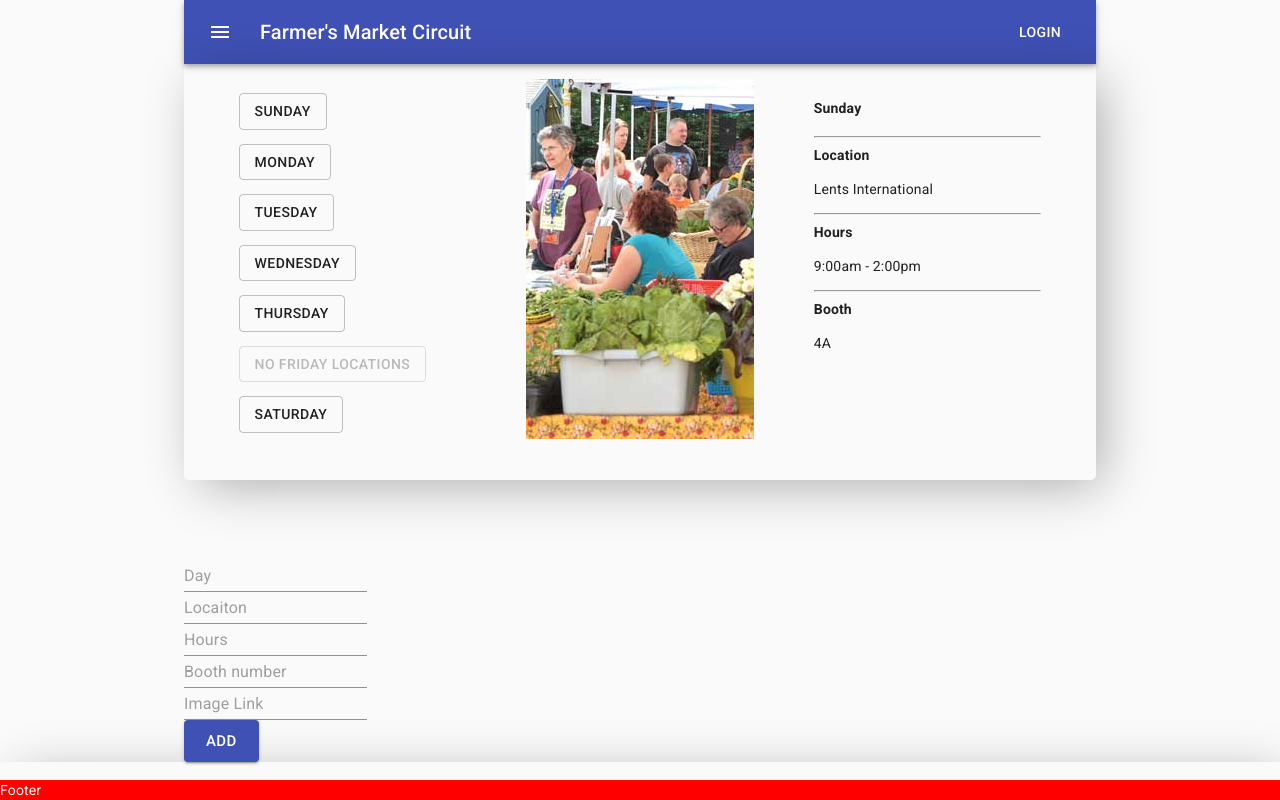
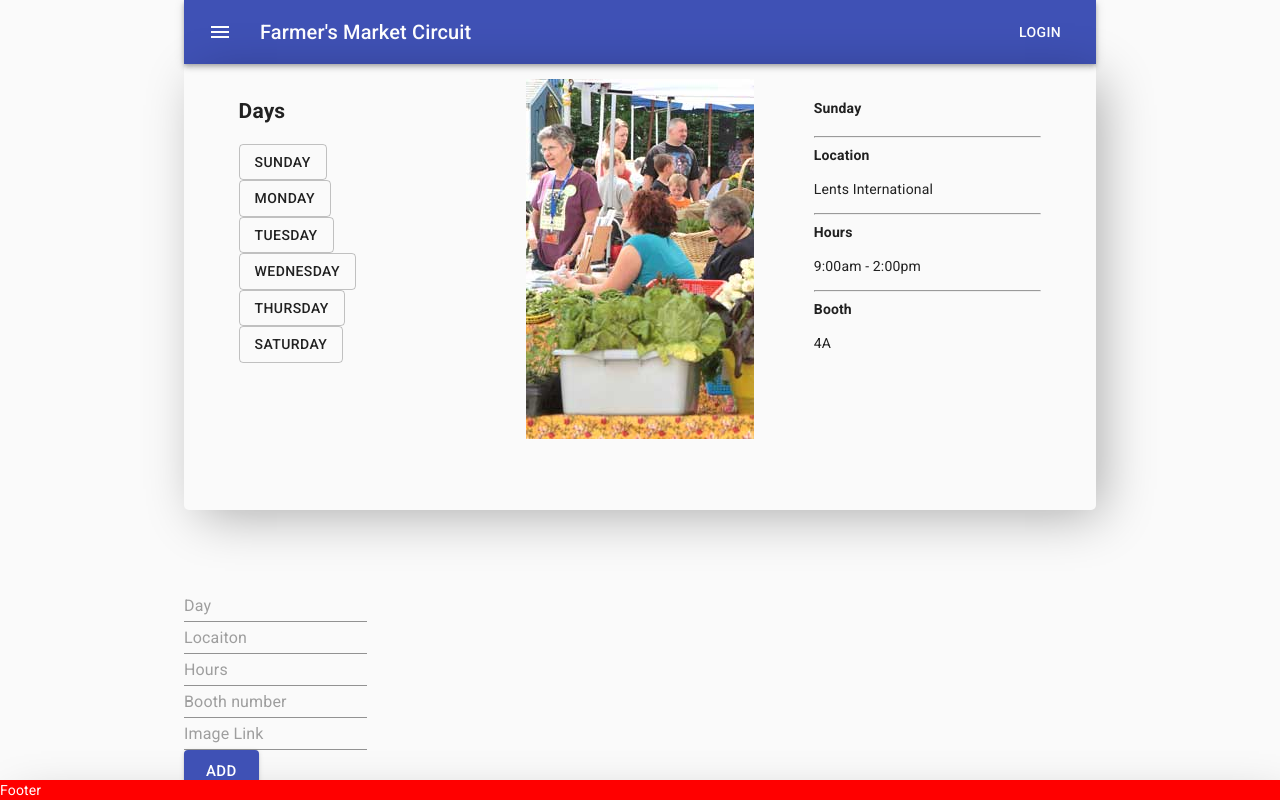
Before and after one commit to dustatron/farmers-market, a React (Create React App) app: page / in a window 1280 px wide. Shown: the top 800 px of the page. Built offline with nearby package versions, Linux system fonts and the light colour scheme.

Commit message:
add working functionality for add a day to redux.
co-authored-by: Patrick Kille <59419677+PRKille@users.noreply.github.com>

```diff
--- a/src/components/Days/AddMarket.js
+++ b/src/components/Days/AddMarket.js
@@ -12,6 +12,7 @@ function AddMarket(props) {
       day: event.target.day.value,
       location: event.target.location.value,
       booth: event.target.booth.value,
+      hours: event.target.hours.value,
       img: event.target.img.value,
       id: v4()
     });
--- a/src/components/Days/Days.css
+++ b/src/components/Days/Days.css
@@ -1,15 +1,15 @@
 .days-box {
   width: 100%;
-  height: 26rem;
+  min-height: 26rem;
   position: relative;
   display: flex;
   justify-content: center;
   padding: 10px;
   border-radius: 5px;
   margin-bottom: 5rem;
-  -webkit-box-shadow: 10px 10px 50px -6px rgba(0,0,0,0.33);
-  -moz-box-shadow: 10px 10px 50px -6px rgba(0,0,0,0.33);
-  box-shadow: 10px 10px 50px -6px rgba(0,0,0,0.33);
+  -webkit-box-shadow: 10px 10px 50px -6px rgba(0, 0, 0, 0.33);
+  -moz-box-shadow: 10px 10px 50px -6px rgba(0, 0, 0, 0.33);
+  box-shadow: 10px 10px 50px -6px rgba(0, 0, 0, 0.33);
 }
 
 .days-row {
@@ -23,7 +23,7 @@
 
 .marcket-img-box {
   width: 100%;
-  height: 100%;
+  height: 26rem;
   overflow: hidden;
 }
 
--- a/src/components/Days/Days.js
+++ b/src/components/Days/Days.js
@@ -14,13 +14,16 @@ class Days extends React.Component {
     this.state = { selectedMarket: 1 };
   }
 
-  handleClick = (index) => {
-    this.setState({ selectedMarket: index });
+  handleClick = (id) => {
+    this.setState({ selectedMarket: id });
   };
 
   handleSubmitDayForm = (newMarket) => {
     const { dispatch } = this.props;
-    const { day, location, hours, booth, img, id } = newMarket;
+    let { day, location, hours, booth, img, id } = newMarket;
+    if (!img) {
+      img = "no-img.jpg";
+    }
 
     const action = {
       type: "ADD_MARKET",
@@ -40,11 +43,20 @@ class Days extends React.Component {
       <React.Fragment>
         <div className="days-box">
           <div className="days-row">
-            {/* <h4>Days</h4> */}
-            <p>
-              <Button variant="outlined" onClick={() => this.handleClick(1)}>
-                Sunday
-              </Button>
+            <h2>Days</h2>
+
+            {Object.values(this.props.marketSchedule).map((thisDay) => {
+              return (
+                <div>
+                  <Button variant="outlined" onClick={() => this.handleClick(thisDay.id)}>
+                    {thisDay.day}
+                  </Button>
+                </div>
+              );
+            })}
+
+            {/* <p>
+
             </p>
             <p>
               <Button variant="outlined" onClick={() => this.handleClick(2)}>
@@ -75,7 +87,7 @@ class Days extends React.Component {
               <Button variant="outlined" onClick={() => this.handleClick(6)}>
                 Saturday
               </Button>
-            </p>
+            </p> */}
           </div>
           <div className="days-row">
             <Photo img={this.props.marketSchedule[this.state.selectedMarket].img} />
```
Also changed, not shown: src/img/no-img.jpg (added).
